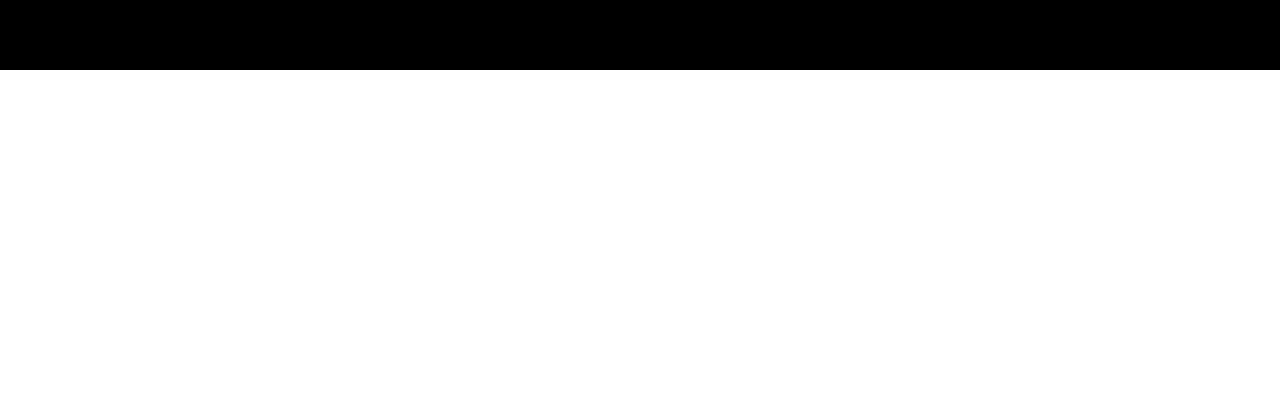
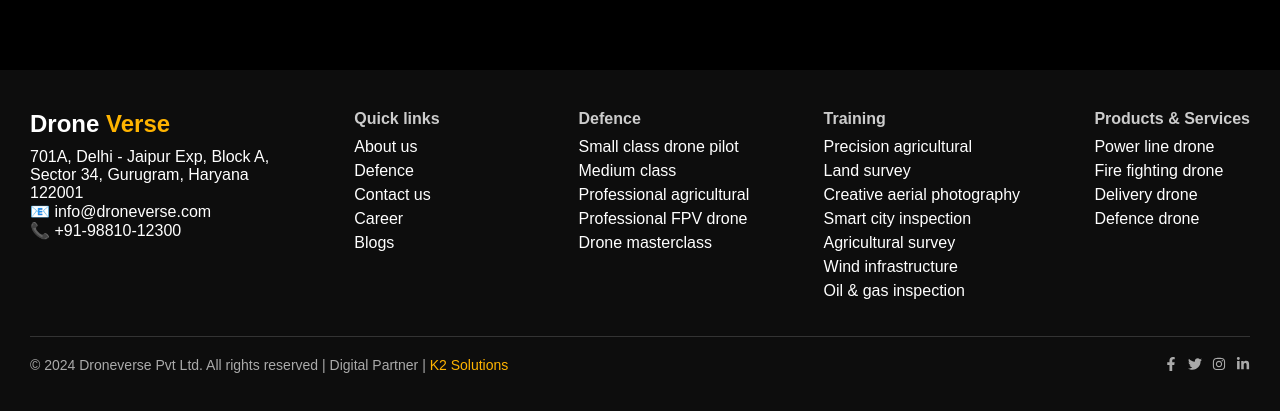
Before and after one commit to Adnnable/droneverse, a Next.js app: page / in a window 1280 px wide. Shown: the part 2280-2691 px from the top of the page. Before the commit the page ends 2350 px from the top, so only its background shows below. Built offline with nearby package versions, Linux system fonts and the light colour scheme.

Commit message:
footer setup

```diff
--- a/package.json
+++ b/package.json
@@ -20,6 +20,7 @@
     "react": "^18.3.1",
     "react-dom": "^18.3.1",
     "react-hook-form": "^7.54.2",
+    "react-icons": "^5.5.0",
     "sass": "^1.89.2"
   }
 }
--- /dev/null
+++ b/src/components/Footer/Footer.module.scss
@@ -0,0 +1,78 @@
+/* components/Footer.module.css */
+.footer {
+  background-color: #0d0d0d;
+  color: white;
+  padding: 40px 30px;
+  font-family: Arial, sans-serif;
+}
+
+.topSection {
+  display: flex;
+  flex-wrap: wrap;
+  justify-content: space-between;
+  gap: 40px;
+  margin-bottom: 30px;
+}
+
+.logoColumn {
+  max-width: 250px;
+}
+
+.logo {
+  font-size: 24px;
+  margin-bottom: 10px;
+}
+
+.highlight {
+  color: #ffb400;
+}
+
+.linkGroup {
+  min-width: 150px;
+}
+
+.linkGroup h4 {
+  margin-bottom: 10px;
+  font-size: 16px;
+  color: #ccc;
+}
+
+.linkGroup ul {
+  list-style: none;
+  padding: 0;
+}
+
+.linkGroup li {
+  margin-bottom: 6px;
+  cursor: pointer;
+  transition: color 0.2s;
+}
+
+.linkGroup li:hover {
+  color: #ffb400;
+}
+
+.bottomSection {
+  border-top: 1px solid #333;
+  padding-top: 20px;
+  display: flex;
+  justify-content: space-between;
+  flex-wrap: wrap;
+  font-size: 14px;
+  color: #aaa;
+}
+
+.bottomSection a {
+  color: #ffb400;
+  text-decoration: none;
+}
+
+.socialIcons a {
+  color: #aaa;
+  margin-left: 10px;
+  transition: color 0.3s;
+}
+
+.socialIcons a:hover {
+  color: #ffb400;
+}
--- /dev/null
+++ b/src/components/Footer/index.js
@@ -0,0 +1,72 @@
+import styles from "./Footer.module.scss";
+import { FaFacebookF, FaTwitter, FaInstagram, FaLinkedinIn } from 'react-icons/fa';
+
+export default function Footer() {
+  return (
+    <footer className={styles.footer}>
+      <div className={styles.topSection}>
+        <div className={styles.logoColumn}>
+          <h2 className={styles.logo}>Drone <span className={styles.highlight}>Verse</span></h2>
+          <p>701A, Delhi - Jaipur Exp, Block A,<br />Sector 34, Gurugram, Haryana 122001</p>
+          <p>📧 info@droneverse.com</p>
+          <p>📞 +91-98810-12300</p>
+        </div>
+
+        <div className={styles.linkGroup}>
+          <h4>Quick links</h4>
+          <ul>
+            <li>About us</li>
+            <li>Defence</li>
+            <li>Contact us</li>
+            <li>Career</li>
+            <li>Blogs</li>
+          </ul>
+        </div>
+
+        <div className={styles.linkGroup}>
+          <h4>Defence</h4>
+          <ul>
+            <li>Small class drone pilot</li>
+            <li>Medium class</li>
+            <li>Professional agricultural</li>
+            <li>Professional FPV drone</li>
+            <li>Drone masterclass</li>
+          </ul>
+        </div>
+
+        <div className={styles.linkGroup}>
+          <h4>Training</h4>
+          <ul>
+            <li>Precision agricultural</li>
+            <li>Land survey</li>
+            <li>Creative aerial photography</li>
+            <li>Smart city inspection</li>
+            <li>Agricultural survey</li>
+            <li>Wind infrastructure</li>
+            <li>Oil & gas inspection</li>
+          </ul>
+        </div>
+
+        <div className={styles.linkGroup}>
+          <h4>Products & Services</h4>
+          <ul>
+            <li>Power line drone</li>
+            <li>Fire fighting drone</li>
+            <li>Delivery drone</li>
+            <li>Defence drone</li>
+          </ul>
+        </div>
+      </div>
+
+      <div className={styles.bottomSection}>
+        <p>© 2024 Droneverse Pvt Ltd. All rights reserved | Digital Partner | <a href="#">K2 Solutions</a></p>
+        <div className={styles.socialIcons}>
+          <a href="#"><FaFacebookF /></a>
+          <a href="#"><FaTwitter /></a>
+          <a href="#"><FaInstagram /></a>
+          <a href="#"><FaLinkedinIn /></a>
+        </div>
+      </div>
+    </footer>
+  );
+}
--- a/src/components/layout.js
+++ b/src/components/layout.js
@@ -1,5 +1,6 @@
 import Head from 'next/head';
 import Header from './Header';
+import Footer  from "./Footer";
 
 export default function RootLayout({ children }) {
 
@@ -7,6 +8,7 @@
         <>
             <Header />
             {children}
+            <Footer />
         </>
     );
 }
```
Also changed, not shown: 1 other file (tests, documents, lock files or other folders).
